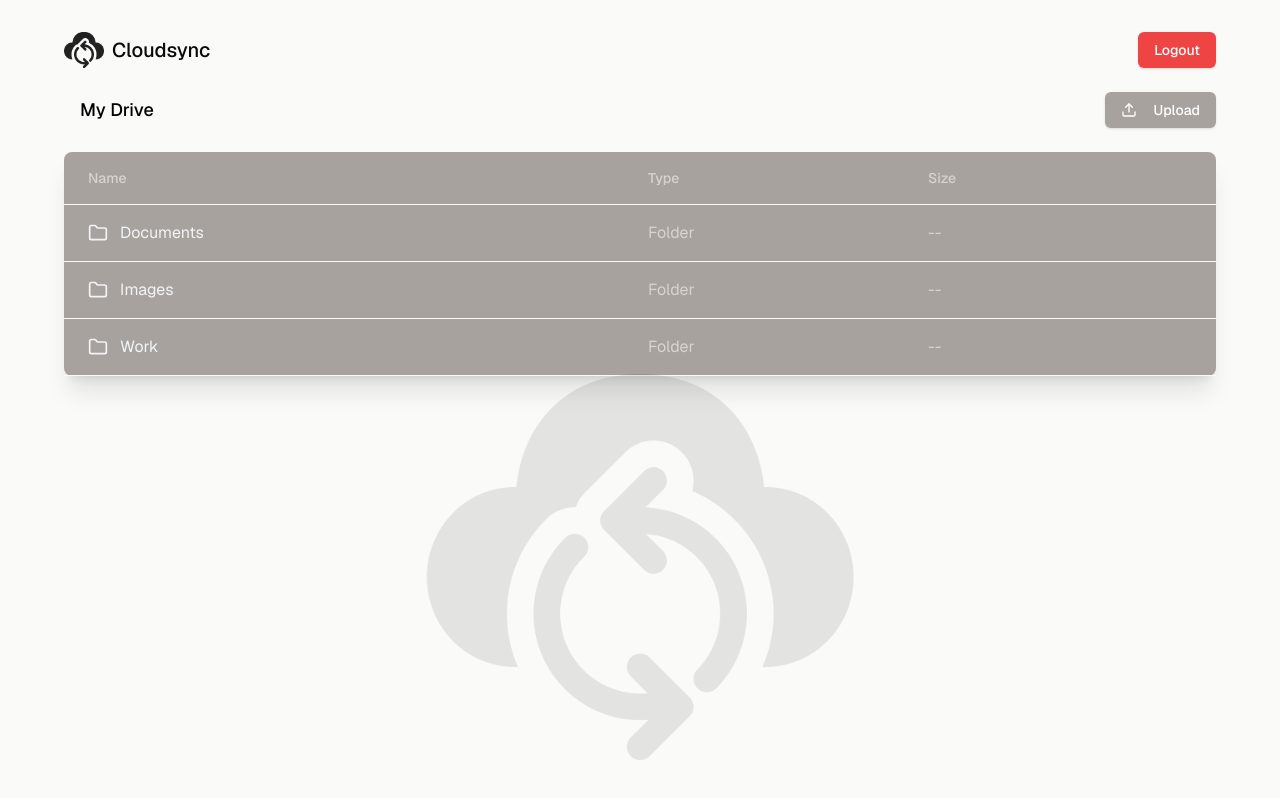
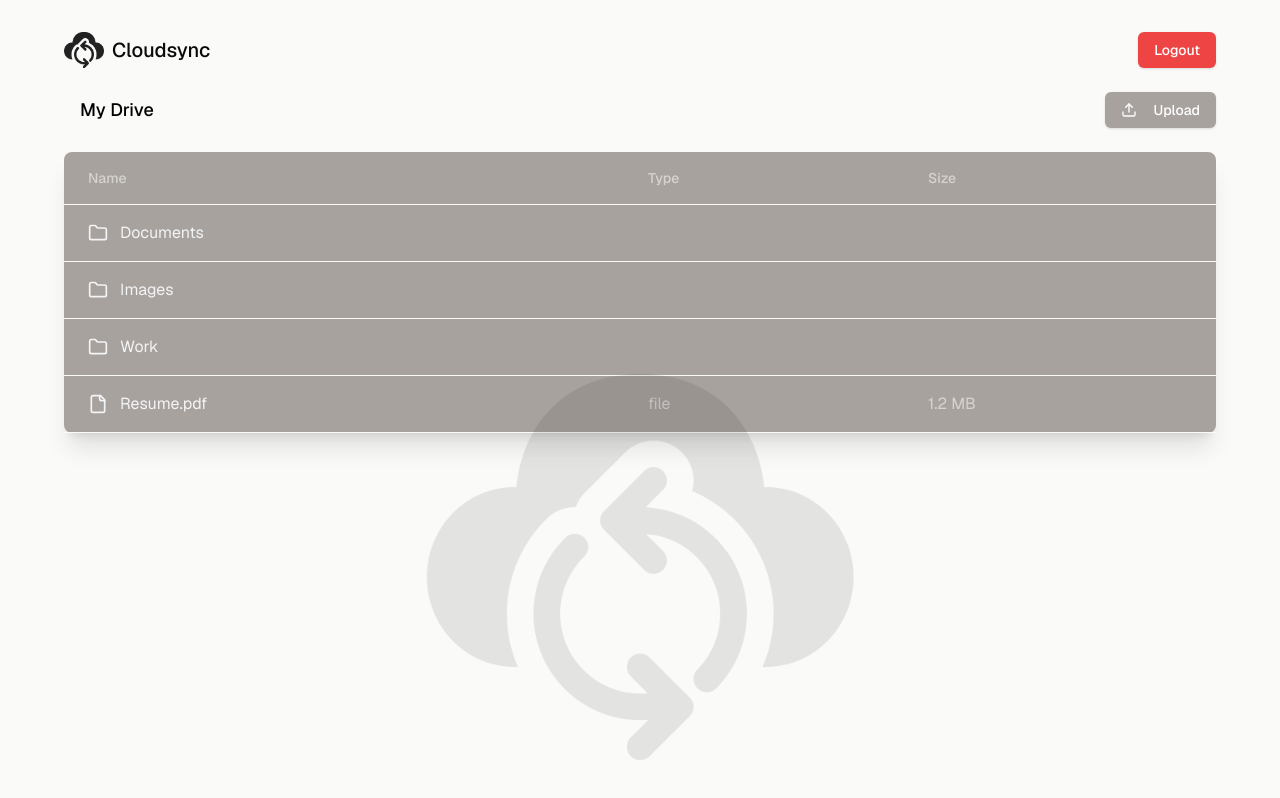
Before and after one commit to arian-sfri/seng513-202501-group-11, a Next.js app: page /main in a window 1280 px wide. Built offline with nearby package versions, Linux system fonts and the light colour scheme.

Commit message:
bread crumb navigation works now

```diff
--- /dev/null
+++ b/src/app/main/file-row.tsx
@@ -0,0 +1,54 @@
+import { Folder as FolderIcon, FileIcon } from "lucide-react";
+import type { File, Folder } from "~/lib/mock-data"
+
+export function FileRow(props: {file: File}){
+    const {file} = props;
+    return(
+        <li key={file.id} className="border-b border-stone-50 px-6 py-4">
+                <div className="grid grid-cols-12 items-center gap-4">
+                  <div className="col-span-6 flex items-center">
+                      <a
+                        href={file.url}
+                        className="flex items-center text-gray-100 hover:text-stone-700"
+                        target="_blank"
+                      >
+                        <FileIcon className="mr-3" size={20} />
+                        {file.name}
+                      </a>
+                  </div>
+                  <div className="col-span-3 text-stone-300">
+                    {"file"}
+                  </div>
+                  <div className="col-span-3 text-stone-300">
+                    {file.size}
+                  </div>
+                </div>
+              </li>
+    )
+}
+
+export function FolderRow(props:{
+    folder : Folder;
+     handleFolderClick:()=> void;
+}){
+    const {folder, handleFolderClick} = props;
+    return(
+        <li key={folder.id} className="border-b border-stone-50 px-6 py-4">
+                <div className="grid grid-cols-12 items-center gap-4">
+                  <div className="col-span-6 flex items-center">
+                      <button
+                        onClick={() => handleFolderClick()}
+                        className="flex items-center text-gray-100 hover:text-stone-700"
+                      >
+                        <FolderIcon className="mr-3" size={20} />
+                        {folder.name}
+                      </button>
+                  </div>
+                  <div className="col-span-3 text-stone-300">
+                  </div>
+                  <div className="col-span-3 text-stone-300">
+                  </div>
+                </div>
+              </li>
+    )
+}
--- a/src/app/main/page.tsx
+++ b/src/app/main/page.tsx
@@ -1,41 +1,46 @@
 "use client";
 
-import { useState } from "react";
+import { useMemo, useState } from "react";
 import { useRouter } from "next/navigation";
-import { mockFiles } from "../../lib/mock-data";
+import { mockFiles, mockFolders } from "../../lib/mock-data";
 import { Folder, FileIcon, Upload, ChevronRight} from "lucide-react";
 import Link from "next/link";
 import { Button } from "~/components/ui/button";
 import Image from 'next/image';
+import { FileRow, FolderRow } from "./file-row";
 
 export default function GoogleDriveClone() {
   const router = useRouter();
-  const [currentFolder, setCurrentFolder] = useState<string | null>(null);
+  const [currentFolder, setCurrentFolder] = useState<string>("root");
 
   const getCurrentFiles = () => {
     return mockFiles.filter((file) => file.parent === currentFolder);
+  };
+
+  const getCurrentFolders = () => {
+    return mockFolders.filter((folder)=> folder.parent === currentFolder)
   };
 
   const handleFolderClick = (folderId: string) => {
     setCurrentFolder(folderId);
   };
 
-  const getBreadcrumbs = () => {
+  const breadcrumbs = useMemo(() => {
     const breadcrumbs = [];
     let currentId = currentFolder;
 
-    while (currentId !== null) {
-      const folder = mockFiles.find((file) => file.id === currentId);
+    while (currentId !=="root") {
+      const folder = mockFolders.find((file) => file.id === currentId);
       if (folder) {
         breadcrumbs.unshift(folder);
-        currentId = folder.parent;
+        currentId = folder.parent ?? "root";
       } else {
         break;
       }
     }
 
     return breadcrumbs;
-  };
+  }, [currentFolder]);
 
   const handleUpload = () => {
     alert("Upload functionality would be implemented here");
@@ -71,13 +76,13 @@
         <div className="mb-6 flex items-center justify-between">
           <div className="flex items-center">
             <Button
-              onClick={() => setCurrentFolder(null)}
+              onClick={() => setCurrentFolder("root")}
               variant="ghost"
               className="mr-2 text-lg text-black hover:bg-stone-400 hover:text-white"
             >
               My Drive
             </Button>
-            {getBreadcrumbs().map((folder) => (
+            {breadcrumbs.map((folder) => (
               <div key={folder.id} className="flex items-center">
                 <ChevronRight className="mx-2 text-stone-500" size={16} />
                 <Button
@@ -107,36 +112,17 @@
             </div>
           </div>
           <ul>
+          {getCurrentFolders().map((folder) => (
+              <FolderRow
+                key={folder.id}
+                folder={folder}
+                handleFolderClick={() => {
+                  handleFolderClick(folder.id);
+                }
+              } />
+            ))}
             {getCurrentFiles().map((file) => (
-              <li key={file.id} className="border-b border-stone-50 px-6 py-4">
-                <div className="grid grid-cols-12 items-center gap-4">
-                  <div className="col-span-6 flex items-center">
-                    {file.type === "folder" ? (
-                      <button
-                        onClick={() => handleFolderClick(file.id)}
-                        className="flex items-center text-gray-100 hover:text-stone-700"
-                      >
-                        <Folder className="mr-3" size={20} />
-                        {file.name}
-                      </button>
-                    ) : (
-                      <Link
-                        href={file.url ?? "#"}
-                        className="flex items-center text-gray-100 hover:text-stone-700"
-                      >
-                        <FileIcon className="mr-3" size={20} />
-                        {file.name}
-                      </Link>
-                    )}
-                  </div>
-                  <div className="col-span-3 text-stone-300">
-                    {file.type === "folder" ? "Folder" : "File"}
-                  </div>
-                  <div className="col-span-3 text-stone-300">
-                    {file.type === "folder" ? "--" : "2 MB"}
-                  </div>
-                </div>
-              </li>
+              <FileRow key={file.id} file={file} />
             ))}
           </ul>
         </div>
--- a/src/lib/mock-data.ts
+++ b/src/lib/mock-data.ts
@@ -1,21 +1,74 @@
 export interface File {
-  id: string
-  name: string
-  type: "file" | "folder"
-  url?: string
-  parent: string | null
-  size?: string
+  id: string;
+  name: string;
+  type: "file";
+  url: string;
+  parent: string;
+  size: string;
 }
 
+export type Folder = {
+  id: string;
+  name: string;
+  type: "folder";
+  parent: string | null;
+};
+
+export const mockFolders: Folder[] = [
+  { id: "root", name: "root", type: "folder", parent: null },
+  { id: "1", name: "Documents", type: "folder", parent: "root" },
+  { id: "2", name: "Images", type: "folder", parent: "root" },
+  { id: "3", name: "Work", type: "folder", parent: "root" },
+  { id: "4", name: "Presentations", type: "folder", parent: "3" },
+];
+
 export const mockFiles: File[] = [
-  { id: "1", name: "Documents", type: "folder", parent: null },
-  { id: "2", name: "Images", type: "folder", parent: null },
-  { id: "3", name: "Work", type: "folder", parent: null },
-  { id: "4", name: "Resume.pdf", type: "file", url: "/files/resume.pdf", parent: "1", size: "1.2 MB" },
-  { id: "5", name: "Project Proposal.docx", type: "file", url: "/files/proposal.docx", parent: "1", size: "2.5 MB" },
-  { id: "6", name: "Vacation.jpg", type: "file", url: "/files/vacation.jpg", parent: "2", size: "3.7 MB" },
-  { id: "7", name: "Profile Picture.png", type: "file", url: "/files/profile.png", parent: "2", size: "1.8 MB" },
-  { id: "8", name: "Presentations", type: "folder", parent: "3" },
-  { id: "9", name: "Q4 Report.pptx", type: "file", url: "/files/q4-report.pptx", parent: "8", size: "5.2 MB" },
-  { id: "10", name: "Budget.xlsx", type: "file", url: "/files/budget.xlsx", parent: "3", size: "1.5 MB" },
-]
+  {
+    id: "4",
+    name: "Resume.pdf",
+    type: "file",
+    url: "/files/resume.pdf",
+    parent: "root",
+    size: "1.2 MB",
+  },
+  {
+    id: "5",
+    name: "Project Proposal.docx",
+    type: "file",
+    url: "/files/proposal.docx",
+    parent: "1",
+    size: "2.5 MB",
+  },
+  {
+    id: "6",
+    name: "Vacation.jpg",
+    type: "file",
+    url: "/files/vacation.jpg",
+    parent: "2",
+    size: "3.7 MB",
+  },
+  {
+    id: "7",
+    name: "Profile Picture.png",
+    type: "file",
+    url: "/files/profile.png",
+    parent: "2",
+    size: "1.8 MB",
+  },
+  {
+    id: "9",
+    name: "Q4 Report.pptx",
+    type: "file",
+    url: "/files/q4-report.pptx",
+    parent: "8",
+    size: "5.2 MB",
+  },
+  {
+    id: "10",
+    name: "Budget.xlsx",
+    type: "file",
+    url: "/files/budget.xlsx",
+    parent: "3",
+    size: "1.5 MB",
+  },
+];
```
